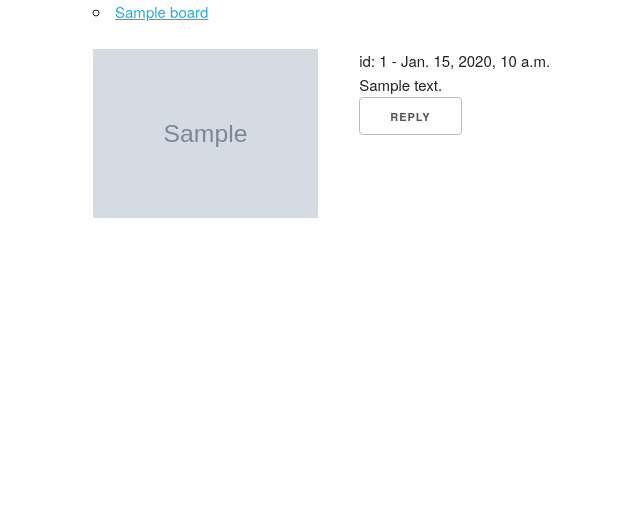
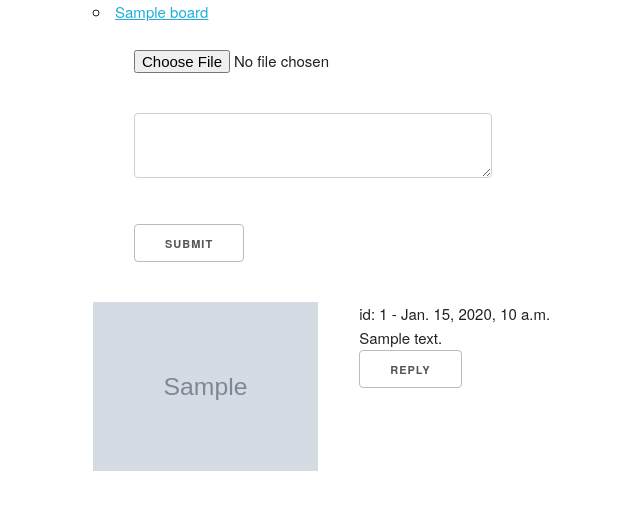
Before and after one commit to FFX01/robo, a Django app: page /thread/1/ in a window 1280 px wide. Shown: the top 510 px of the page, without its empty margins (35-675 px from the left). Run offline with Django 3.2, Linux system fonts and the light colour scheme; tables that the repository leaves empty hold one stand-in row (values such as "Sample post"); grey boxes marked "Sample" are stand-in pictures.

Commit message:
V0.0.1 - added top level post form to single thread view

```diff
--- a/cyber/thread/templates/thread/single_thread.html
+++ b/cyber/thread/templates/thread/single_thread.html
@@ -2,6 +2,21 @@
 
 {% block content %}
 <div class="container" xmlns="http://www.w3.org/1999/html">
+    <div class="row">
+        <div class="four columns"></div>
+        <div class="four columns">
+            <div class="top-level-post-form-wrapper">
+                <form action="" method="post" enctype="multipart/form-data">
+                    {% csrf_token %}
+                    <p>{{post_form.image}}</p>
+                    <p>{{post_form.body}}</p>
+                    <input id="id_parent_thread" type="hidden" name="parent_thread" value="{{thread.id}}">
+                    <input type="submit" value="Submit">
+                </form>
+            </div>
+        </div>
+        <div class="four columns"></div>
+    </div>
     {% if thread.posts.all %}
         {% for post in thread.posts.all %}
             <div id="post-{{post.id}}" class="row post">
```
